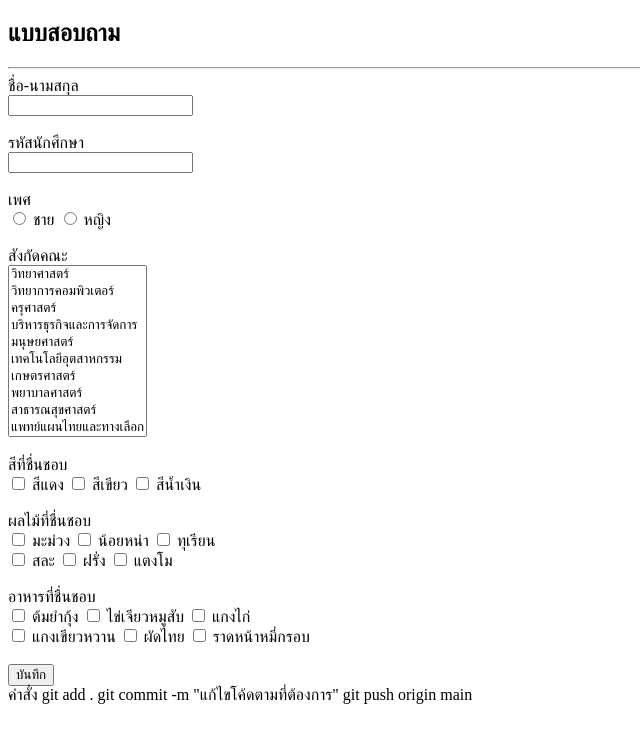
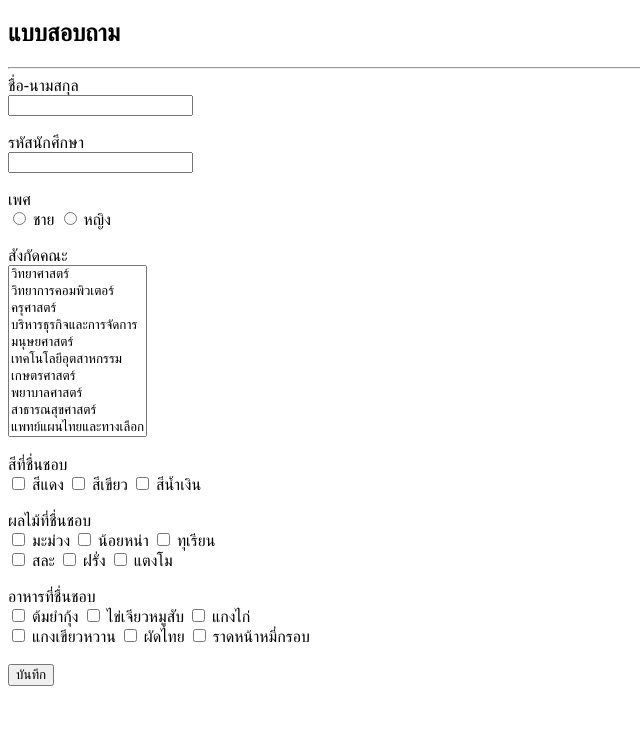
Before and after one commit to Jakkarin2311/week02, a plain HTML site: page index.html in a window 1280 px wide. Shown: the whole page, without its empty margins (0-640 px from the left). Drawn offline with Linux system fonts and the light colour scheme.

Commit message:
แก้ไฟล์

```diff
--- a/index.html
+++ b/index.html
@@ -80,9 +80,3 @@
     </form>
 </body>
 </html>
-
-
-คำสั่ง
-git add .
-git commit -m "แก้ไขโค้ดตามที่ต้องการ"
-git push origin main
```
